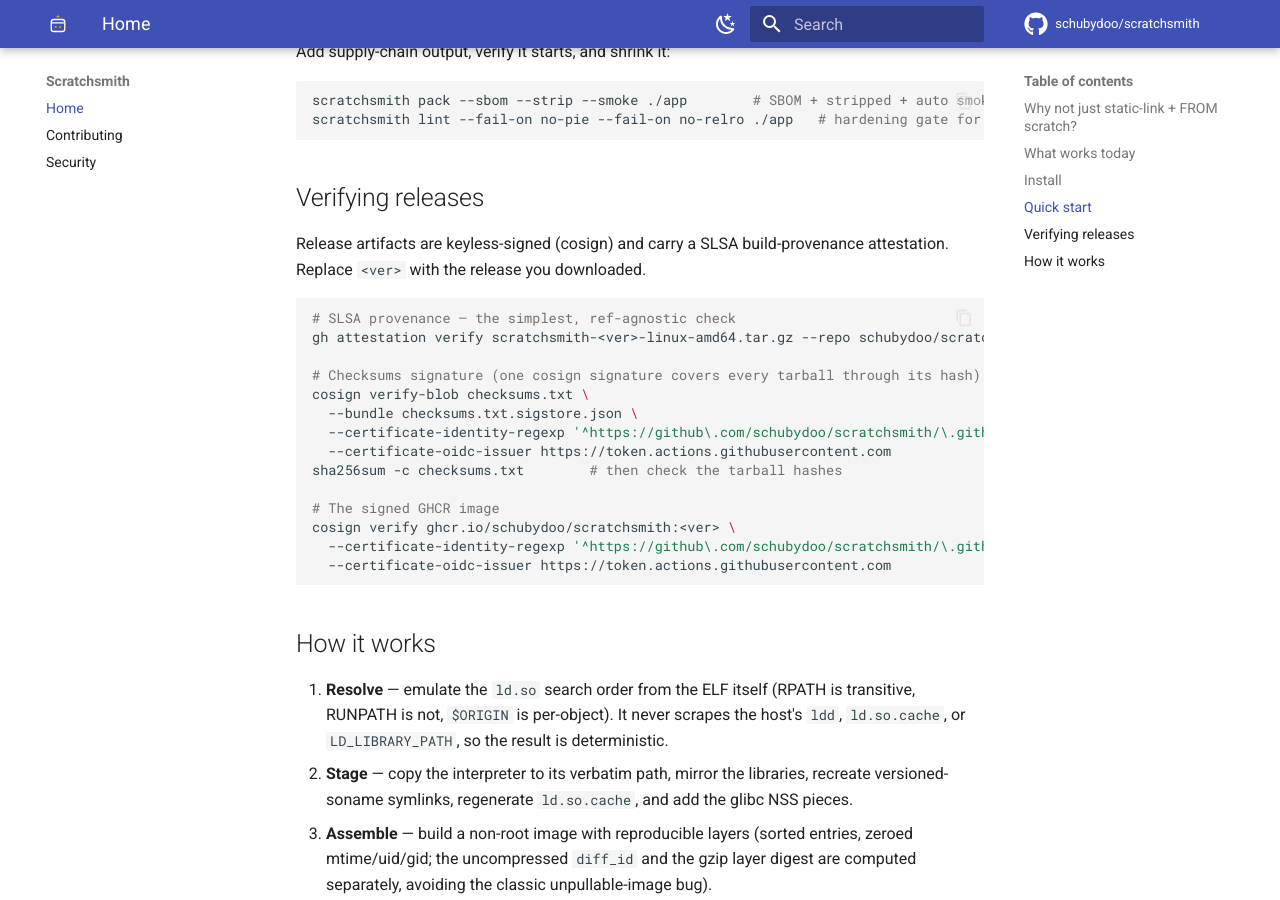
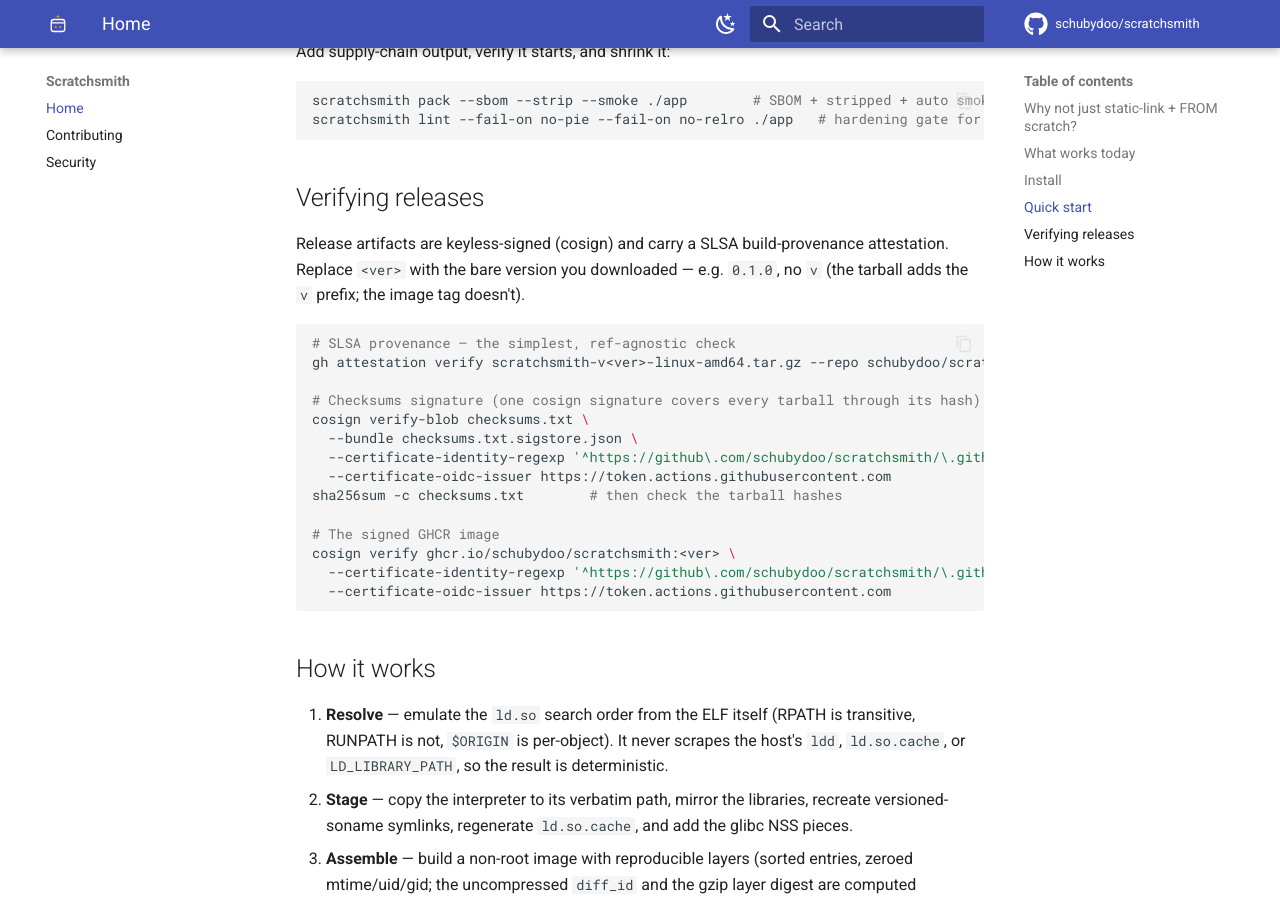
Before and after one commit to schubydoo/scratchsmith, an MkDocs documentation site: the page built from docs/index.md, in a window 1280 px wide and 900 px high, scrolled down 2627 px. Built offline with MkDocs 1.6.1 and Material for MkDocs 9.7.7, drawn with Linux system fonts in a browser that asks for light colours; comment, search, counter and statistics services are not loaded; the version menu is left out.

Commit message:
docs: disambiguate the <ver> placeholder (tarball has v prefix, image tag doesn't)
The release tarball is scratchsmith-vX.Y.Z-<arch>.tar.gz (v-prefixed) but the
GHCR image tag is X.Y.Z (docker/metadata-action {{version}} strips the v). A
single <ver> substitution couldn't be right for both — define <ver> as the bare
version and put the literal v in the tarball filename.

Co-Authored-By: Claude Opus 4.8 <noreply@anthropic.com>

````diff
--- a/docs/index.md
+++ b/docs/index.md
@@ -104,11 +104,12 @@ scratchsmith lint --fail-on no-pie --fail-on no-relro ./app   # hardening gate f
 ## Verifying releases
 
 Release artifacts are keyless-signed (cosign) and carry a SLSA build-provenance attestation.
-Replace `<ver>` with the release you downloaded.
+Replace `<ver>` with the bare version you downloaded — e.g. `0.1.0`, no `v` (the tarball adds the
+`v` prefix; the image tag doesn't).
 
 ```sh
 # SLSA provenance — the simplest, ref-agnostic check
-gh attestation verify scratchsmith-<ver>-linux-amd64.tar.gz --repo schubydoo/scratchsmith
+gh attestation verify scratchsmith-v<ver>-linux-amd64.tar.gz --repo schubydoo/scratchsmith
 
 # Checksums signature (one cosign signature covers every tarball through its hash)
 cosign verify-blob checksums.txt \
````
Also changed, not shown: README.md (+3 -2 lines).
